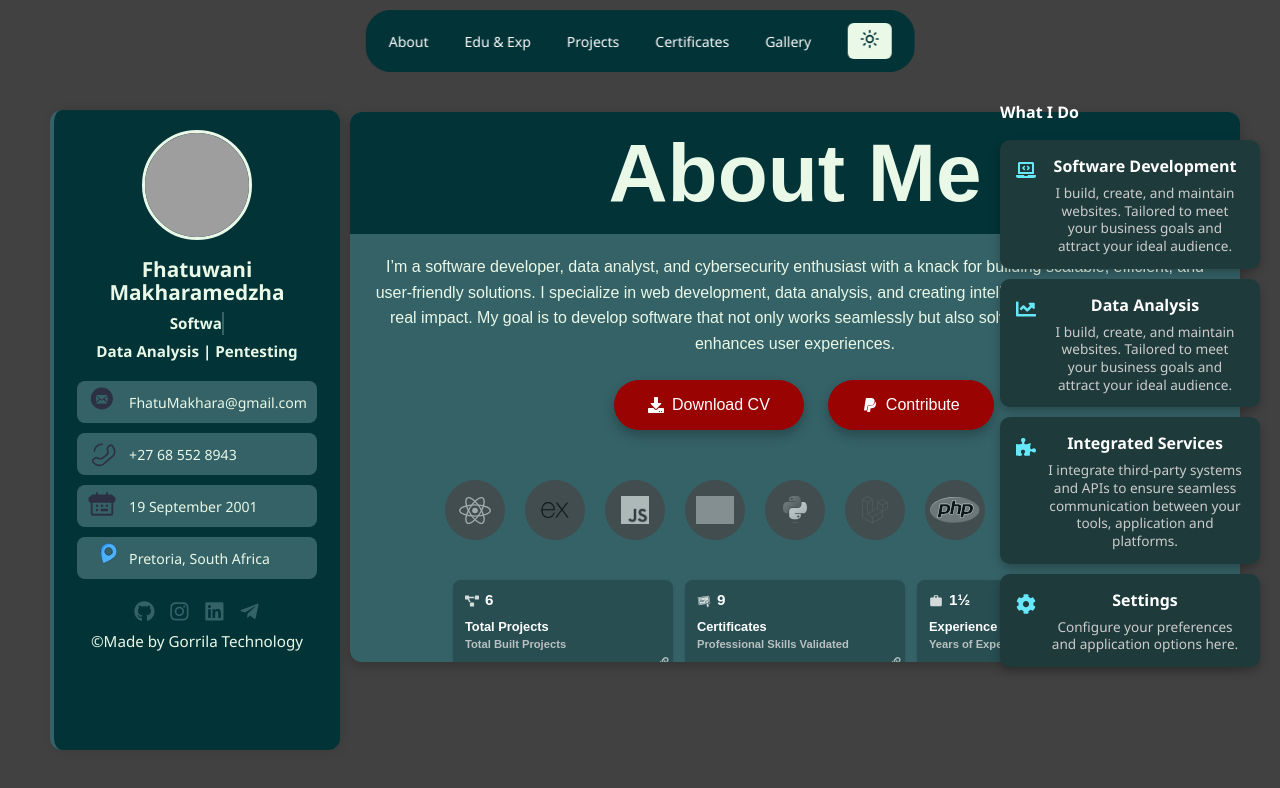
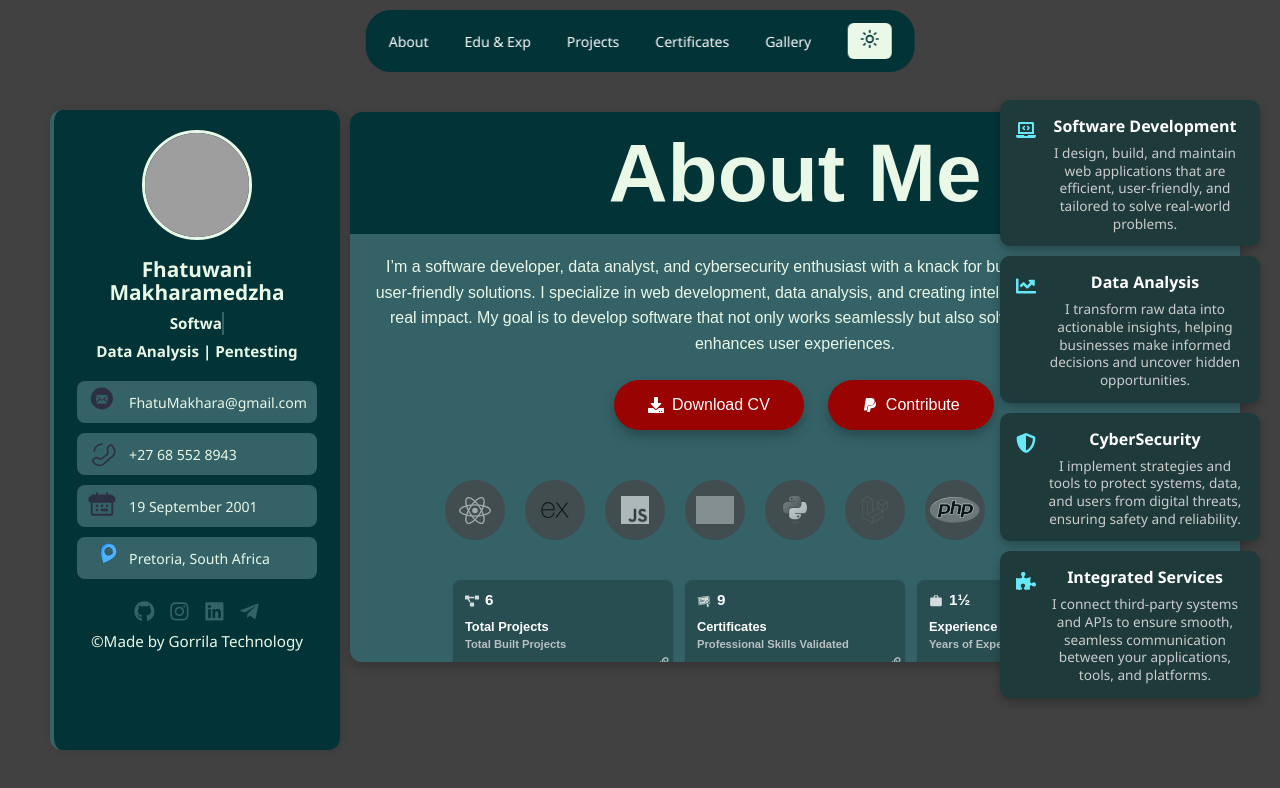
Before and after one commit to CodeboyTF/Personal-Profile-Website, a React (Vite) app: page / in a window 1280 px wide. Shown: the top 788 px of the page. Built offline with nearby package versions, Linux system fonts and the light colour scheme; grey boxes are pictures that could not be loaded.

Commit message:
final description jsx

```diff
--- a/src/Pages/About/Description.jsx
+++ b/src/Pages/About/Description.jsx
@@ -1,32 +1,31 @@
-import { FaLaptopCode, FaChartLine, FaPuzzlePiece, FaCog } from "react-icons/fa";
+import { FaLaptopCode, FaChartLine, FaPuzzlePiece, FaShieldAlt } from "react-icons/fa";
 
 function WhatIDo() {
   const services = [
     {
       icon: <FaLaptopCode />,
       title: "Software Development",
-      desc: "I build, create, and maintain websites. Tailored to meet your business goals and attract your ideal audience.",
+      desc: "I design, build, and maintain web applications that are efficient, user-friendly, and tailored to solve real-world problems.",
     },
     {
       icon: <FaChartLine />,
       title: "Data Analysis",
-      desc: "I build, create, and maintain websites. Tailored to meet your business goals and attract your ideal audience.",
+      desc: "I transform raw data into actionable insights, helping businesses make informed decisions and uncover hidden opportunities.",
+    },
+    {
+    icon: <FaShieldAlt />,
+    title: "CyberSecurity",
+    desc: "I implement strategies and tools to protect systems, data, and users from digital threats, ensuring safety and reliability.",
     },
     {
       icon: <FaPuzzlePiece />,
       title: "Integrated Services",
-      desc: "I integrate third-party systems and APIs to ensure seamless communication between your tools, application and platforms.",
+      desc: "I connect third-party systems and APIs to ensure smooth, seamless communication between your applications, tools, and platforms.",
     },
-    {
-  icon: <FaCog />,
-  title: "Settings",
-  desc: "Configure your preferences and application options here.",
-}
   ];
 
   return (
     <div className="what-i-do-container">
-      <h5>What I Do</h5>
       <div className="what-i-do-cards">
         {services.map((item, index) => (
           <div key={index} className="what-i-do-card">
```
